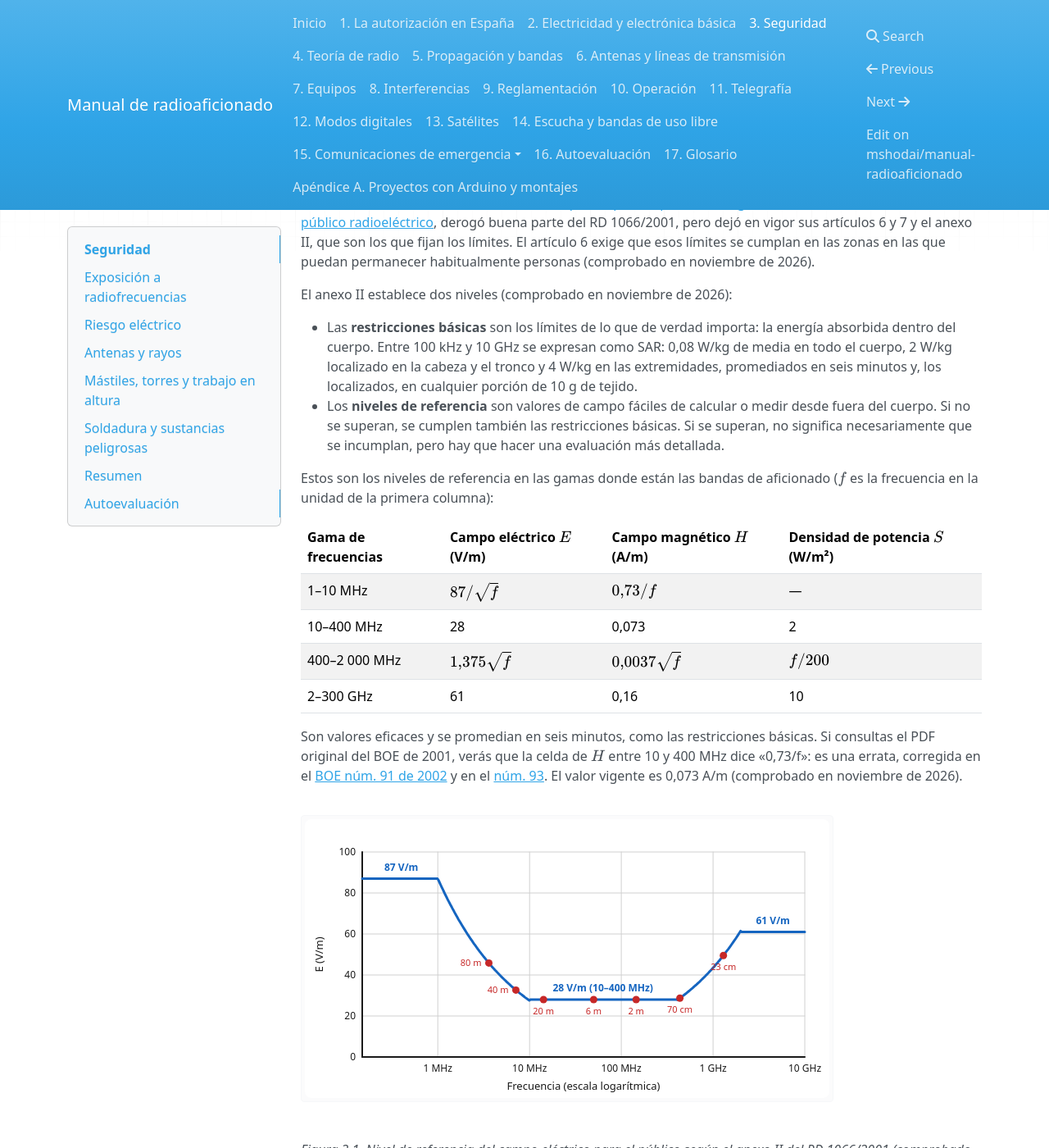
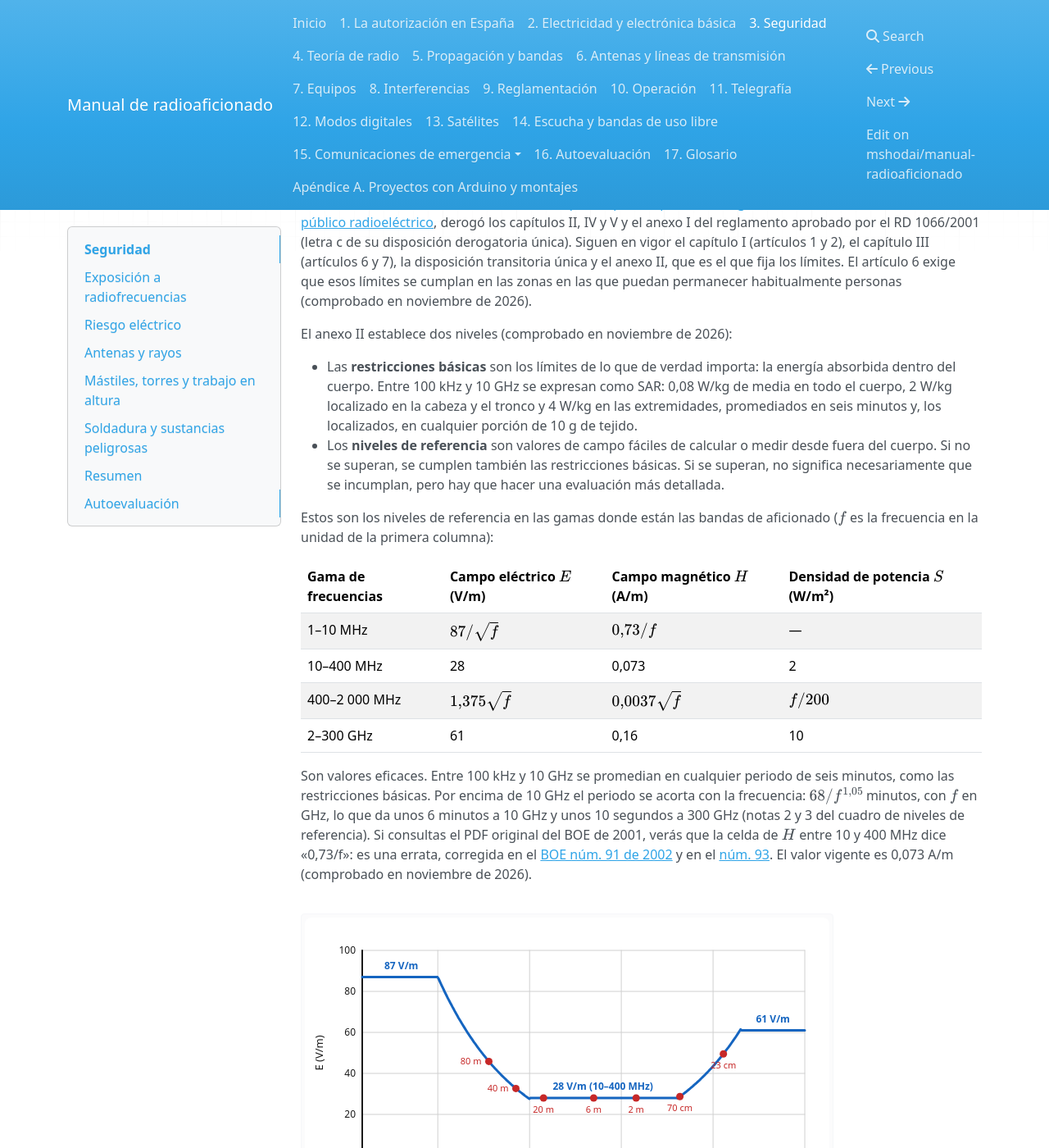
Before and after one commit to mshodai/manual-radioaficionado, an MkDocs documentation site: the page built from docs/03-seguridad.md, in a window 1280 px wide and 1400 px high, scrolled down 3582 px. Shown: the whole window at 82% size. Built offline with MkDocs 1.6.1, drawn with Linux system fonts in a browser that asks for light colours; nearby versions of some CDN libraries; library files that are not in the unit come from our copies; some of the changed text lies outside the part shown.

Commit message:
Revisión de las citas de normativa (capítulos 03, 05 y 08)
- 03: qué sigue vigente del RD 1066/2001 tras el RD 123/2017 y periodo
  de promedio por encima de 10 GHz.
- 05: el plazo de 3 minutos es de las radiobalizas; repetidores
  analógicos, 10 minutos. Nota sobre la denominación «1,5 cm» de la
  Orden IET/1311/2013.
- 08: topes absolutos de 1 mW y 20 mW en el resumen.

```diff
--- a/docs/03-seguridad.md
+++ b/docs/03-seguridad.md
@@ -114,7 +114,7 @@ Si alguien se pusiera delante con la emisora transmitiendo sin parar, la distanc
 
 Los límites de exposición del público a campos electromagnéticos están en el anexo II del [Real Decreto 1066/2001, de 28 de septiembre, por el que se aprueba el Reglamento que establece condiciones de protección del dominio público radioeléctrico, restricciones a las emisiones radioeléctricas y medidas de protección sanitaria frente a emisiones radioeléctricas](https://www.boe.es/buscar/act.php?id=BOE-A-2001-18256) (comprobado en noviembre de 2026). Sus valores siguen la [Recomendación 1999/519/CE del Consejo, de 12 de julio de 1999](https://eur-lex.europa.eu/legal-content/ES/TXT/?uri=CELEX:31999H0519), relativa a la exposición del público en general a campos electromagnéticos (comprobado en noviembre de 2026).
 
-El [Real Decreto 123/2017, de 24 de febrero, por el que se aprueba el Reglamento sobre el uso del dominio público radioeléctrico](https://www.boe.es/buscar/act.php?id=BOE-A-2017-2460), derogó buena parte del RD 1066/2001, pero dejó en vigor sus artículos 6 y 7 y el anexo II, que son los que fijan los límites. El artículo 6 exige que esos límites se cumplan en las zonas en las que puedan permanecer habitualmente personas (comprobado en noviembre de 2026).
+El [Real Decreto 123/2017, de 24 de febrero, por el que se aprueba el Reglamento sobre el uso del dominio público radioeléctrico](https://www.boe.es/buscar/act.php?id=BOE-A-2017-2460), derogó los capítulos II, IV y V y el anexo I del reglamento aprobado por el RD 1066/2001 (letra c de su disposición derogatoria única). Siguen en vigor el capítulo I (artículos 1 y 2), el capítulo III (artículos 6 y 7), la disposición transitoria única y el anexo II, que es el que fija los límites. El artículo 6 exige que esos límites se cumplan en las zonas en las que puedan permanecer habitualmente personas (comprobado en noviembre de 2026).
 
 El anexo II establece dos niveles (comprobado en noviembre de 2026):
 
@@ -130,7 +130,7 @@ Estos son los niveles de referencia en las gamas donde están las bandas de afic
 | 400–2 000 MHz | $1{,}375 \sqrt{f}$ | $0{,}0037 \sqrt{f}$ | $f / 200$ |
 | 2–300 GHz | 61 | 0,16 | 10 |
 
-Son valores eficaces y se promedian en seis minutos, como las restricciones básicas. Si consultas el PDF original del BOE de 2001, verás que la celda de $H$ entre 10 y 400 MHz dice «0,73/f»: es una errata, corregida en el [BOE núm. 91 de 2002](https://www.boe.es/buscar/doc.php?id=BOE-A-2002-7198) y en el [núm. 93](https://www.boe.es/buscar/doc.php?id=BOE-A-2002-7364). El valor vigente es 0,073 A/m (comprobado en noviembre de 2026).
+Son valores eficaces. Entre 100 kHz y 10 GHz se promedian en cualquier periodo de seis minutos, como las restricciones básicas. Por encima de 10 GHz el periodo se acorta con la frecuencia: $68 / f^{1{,}05}$ minutos, con $f$ en GHz, lo que da unos 6 minutos a 10 GHz y unos 10 segundos a 300 GHz (notas 2 y 3 del cuadro de niveles de referencia). Si consultas el PDF original del BOE de 2001, verás que la celda de $H$ entre 10 y 400 MHz dice «0,73/f»: es una errata, corregida en el [BOE núm. 91 de 2002](https://www.boe.es/buscar/doc.php?id=BOE-A-2002-7198) y en el [núm. 93](https://www.boe.es/buscar/doc.php?id=BOE-A-2002-7364). El valor vigente es 0,073 A/m (comprobado en noviembre de 2026).
 
 ![Gráfica del nivel de referencia de campo eléctrico frente a la frecuencia: 87 V/m hasta 1 MHz, desciende hasta 28 V/m entre 10 y 400 MHz y vuelve a subir hasta 61 V/m por encima de 2 GHz; están marcadas las bandas de 80 m, 40 m, 20 m, 6 m, 2 m, 70 cm y 23 cm](assets/figuras/03-niveles-referencia.svg)
 
@@ -298,7 +298,7 @@ La causa de muchos accidentes graves de radioaficionados no es la electricidad n
 
 - La radiofrecuencia es **radiación no ionizante**: su efecto comprobado es el **calentamiento** de los tejidos, que se mide con la tasa de absorción específica (SAR) en W/kg.
 - El cuerpo absorbe más entre unos 30 y 300 MHz; por eso los niveles de referencia más estrictos están entre **10 y 400 MHz**: 28 V/m o 2 W/m².
-- Los límites aplicables en España son los del **anexo II del RD 1066/2001**, que sigue en vigor tras el RD 123/2017 (comprobado en noviembre de 2026). Se promedian en **seis minutos** y deben cumplirse donde puedan permanecer personas.
+- Los límites aplicables en España son los del **anexo II del RD 1066/2001**, que sigue en vigor tras el RD 123/2017 (comprobado en noviembre de 2026). Hasta 10 GHz se promedian en **seis minutos** (por encima, en un periodo más corto) y deben cumplirse donde puedan permanecer personas.
 - La densidad de potencia en campo lejano es $S = \text{PIRE} / (4 \pi d^2)$: baja con el **cuadrado de la distancia**. En campo cercano hay que dejar un margen o medir.
 - Para reducir la exposición: menos potencia, antena más lejos y más alta, y nunca tocar una antena que transmite.
 - Daña la **corriente**: de unos 50–100 mA a 50 Hz a través del pecho pueden provocar fibrilación. El **diferencial** de 30 mA protege a las personas; el **magnetotérmico**, los cables; la **toma de tierra** da salida a las fugas.
```
Also changed, not shown: docs/05-propagacion-bandas.md (+4 -1 lines), docs/08-interferencias.md (+1 -1 lines), 1 other file.
